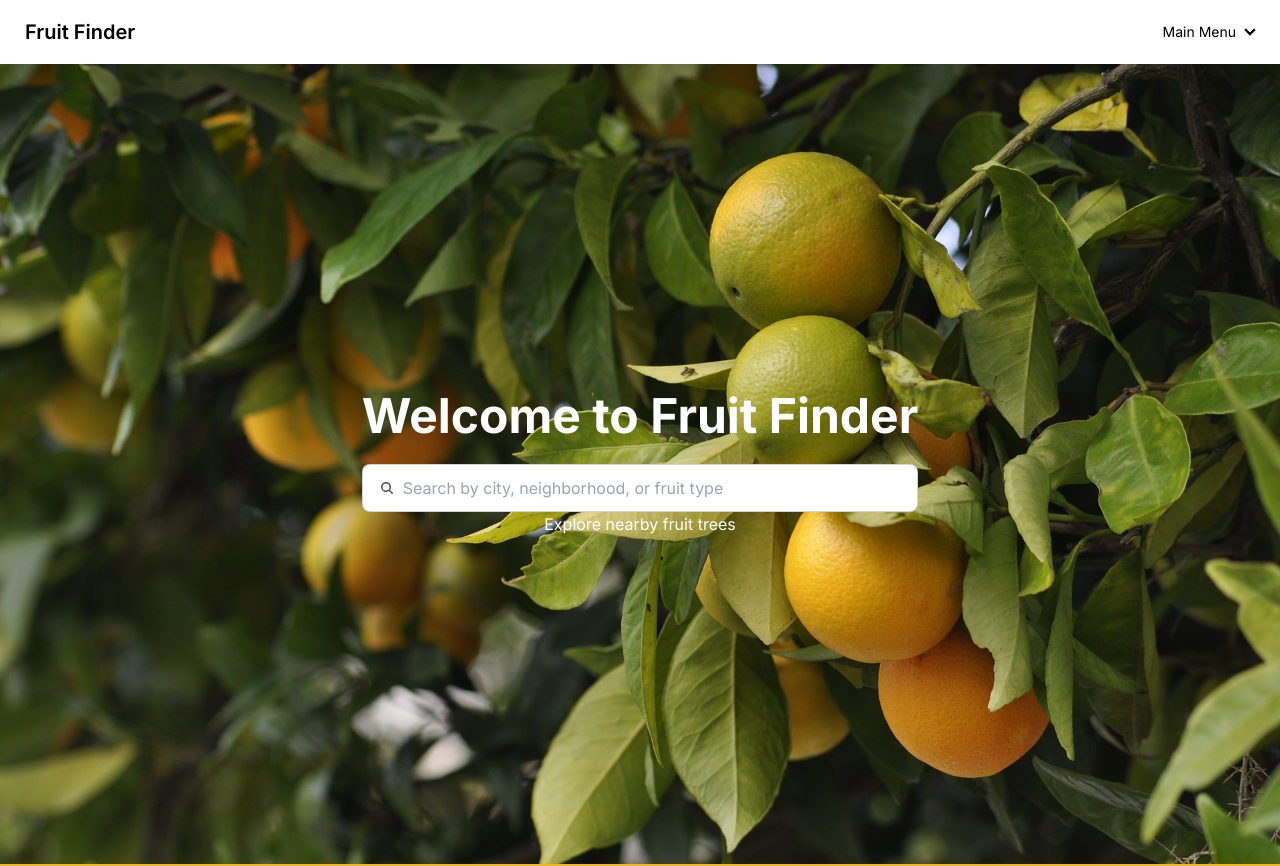
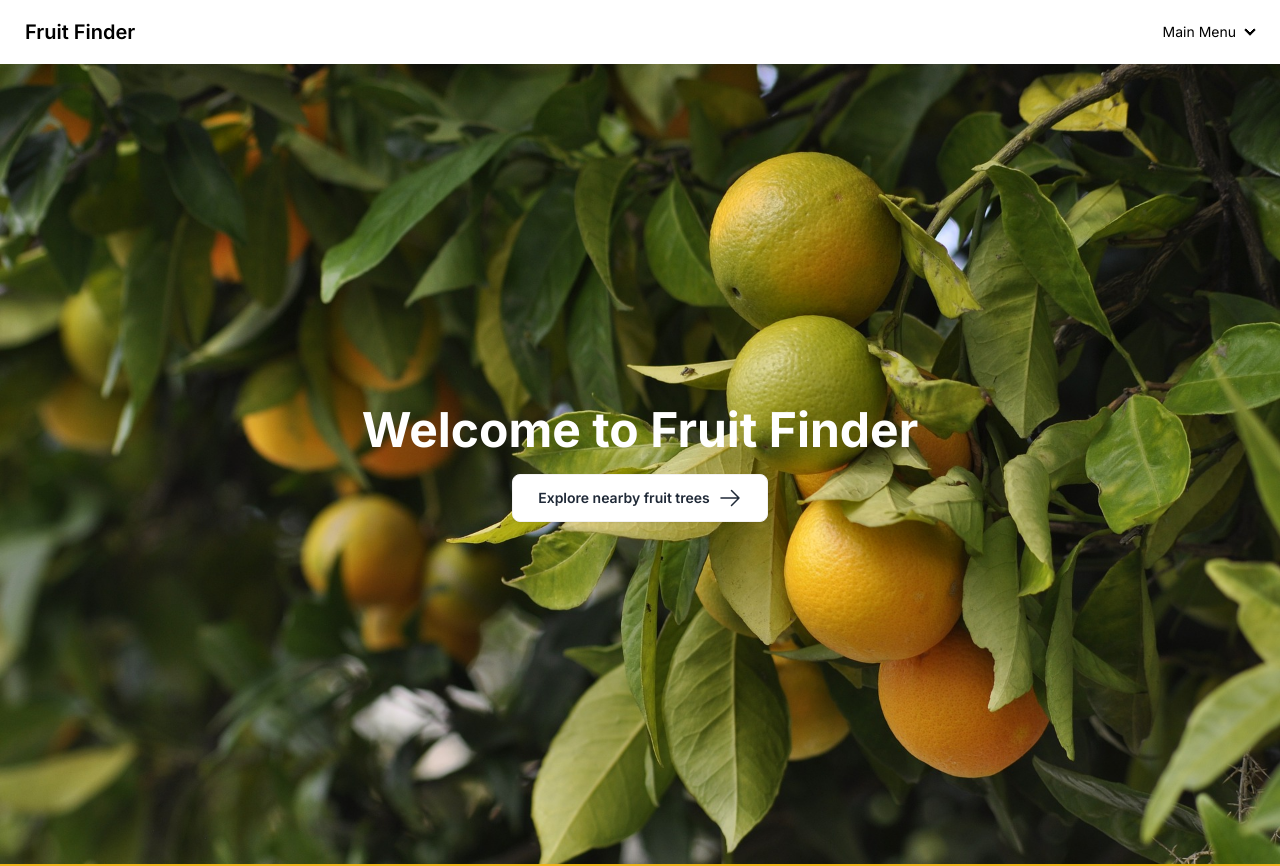
Before and after one commit to thomatha/fruit-finder, a Next.js app: page / in a window 1280 px wide. Shown: the top 866 px of the page. Built offline with nearby package versions, Linux system fonts and the light colour scheme; no server answers.

Commit message:
Home page update - remove search

```diff
--- a/src/app/page.tsx
+++ b/src/app/page.tsx
@@ -11,16 +11,14 @@ export default function Home() {
       <div className="hero min-h-screen bg-base-200 bg-[url('../../public/img/hero_oranges.jpg')]">
         <div className="hero-content text-center">
           <div className="max-w-xl">
-            <h1 className="text-5xl font-bold text-base-100 dark:text-white mix-blend-difference">Welcome to Fruit Finder</h1>
-            <label className="input input-bordered flex items-center gap-2 mt-6">
-              <svg xmlns="http://www.w3.org/2000/svg" viewBox="0 0 16 16" fill="currentColor" className="w-4 h-4 opacity-70"><path fillRule="evenodd" d="M9.965 11.026a5 5 0 1 1 1.06-1.06l2.755 2.754a.75.75 0 1 1-1.06 1.06l-2.755-2.754ZM10.5 7a3.5 3.5 0 1 1-7 0 3.5 3.5 0 0 1 7 0Z" clipRule="evenodd" /></svg>
-              <input type="text" className="grow" placeholder="Search by city, neighborhood, or fruit type" />
-            </label>
-            <Link href="/fruits" className="flex-center text-base-100 dark:text-white mix-blend-difference hover:underline">Explore nearby fruit trees</Link>
+            <h1 className="mb-5 text-5xl font-bold text-base-100 dark:text-white mix-blend-difference">Welcome to Fruit Finder</h1>
+            <Link href="/fruits" className="btn btn-wide bg-white">Explore nearby fruit trees <svg xmlns="http://www.w3.org/2000/svg" fill="none" viewBox="0 0 24 24" strokeWidth={1.5} stroke="currentColor" className="w-6 h-6">
+              <path strokeLinecap="round" strokeLinejoin="round" d="M13.5 4.5 21 12m0 0-7.5 7.5M21 12H3" />
+            </svg>
+            </Link>
           </div>
         </div>
       </div>
-
 
       <div className="bg-[#efb61c] p-4">
         <h2 className="text-center text-2xl font-semibold pt-10 mb-8">How to get started</h2>
```
